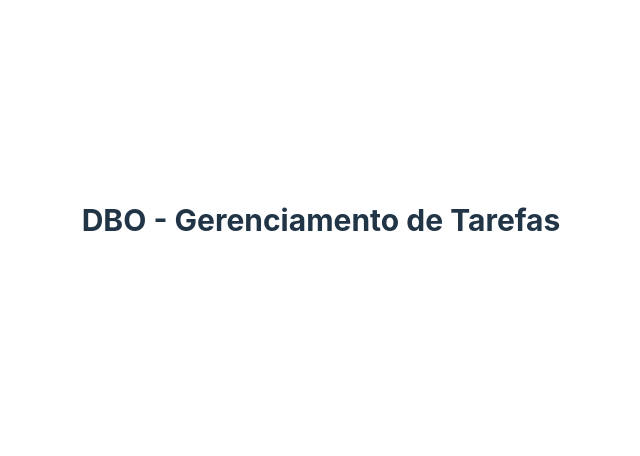
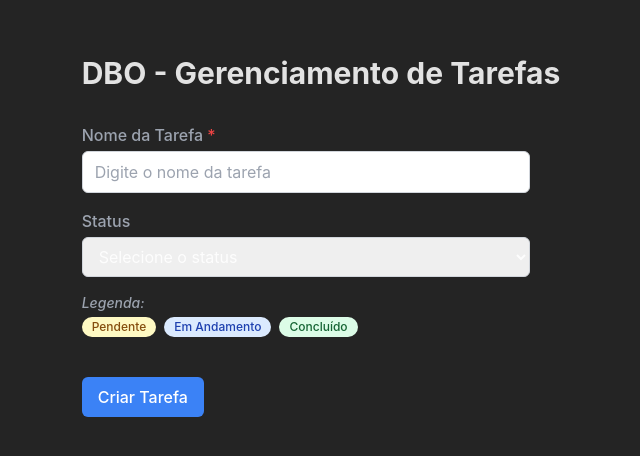
Before and after one commit to daniel-bueno/gerenciamento-de-tarefas, a Vue app: page / in a window 1280 px wide. Shown: the part 164-620 px from the top of the page, without its empty margins (319-959 px from the left). Built offline with nearby package versions, Linux system fonts and the light colour scheme.

Commit message:
feat(components): adicionando alguns componentes moleculares

```diff
--- a/src/App.vue
+++ b/src/App.vue
@@ -1,12 +1,64 @@
 <template>
   <div class="container mx-auto px-4 py-8">
     <h1 class="text-3xl font-bold mb-8">DBO - Gerenciamento de Tarefas</h1>
-    <!-- Seus componentes serão adicionados aqui -->
+
+    <div class="space-y-4 max-w-md">
+      <BaseInput
+          id="task-name"
+          v-model="taskName"
+          label="Nome da Tarefa"
+          placeholder="Digite o nome da tarefa"
+          required
+      />
+
+      <BaseSelect
+          id="task-status"
+          v-model="taskStatus"
+          label="Status"
+          :options="statusOptions"
+          placeholder="Selecione o status"
+      />
+
+      <div>
+        <i class="block text-sm font-medium text-gray-400 mb-1">Legenda:</i>
+        <div class="flex gap-2">
+          <BaseTag variant="pending">Pendente</BaseTag>
+          <BaseTag variant="in_progress">Em Andamento</BaseTag>
+          <BaseTag variant="completed">Concluído</BaseTag>
+        </div>
+      </div>
+    </div>
+
+    <BaseButton variant="primary" class="mt-10">
+      {{ (isEditing ? 'Editar' : 'Criar') + ' Tarefa' }}
+    </BaseButton>
   </div>
 </template>
 
 <script>
+import BaseInput from './components/atoms/BaseInput.vue'
+import BaseSelect from './components/atoms/BaseSelect.vue'
+import BaseTag from './components/atoms/BaseTag.vue'
+import BaseButton from './components/atoms/BaseButton.vue'
+
 export default {
-  name: 'App'
+  name: 'App',
+  components: {
+    BaseInput,
+    BaseSelect,
+    BaseTag,
+    BaseButton
+  },
+  data() {
+    return {
+      taskName: '',
+      taskStatus: '',
+      statusOptions: [
+        {value: 'pending', label: 'Pendente'},
+        {value: 'in_progress', label: 'Em Andamento'},
+        {value: 'completed', label: 'Concluído'}
+      ]
+    }
+  }
 }
 </script>
--- a/src/components/HelloWorld.vue
+++ /dev/null
@@ -1,43 +0,0 @@
-<script setup>
-import { ref } from 'vue'
-
-defineProps({
-  msg: String,
-})
-
-const count = ref(0)
-</script>
-
-<template>
-  <h1>{{ msg }}</h1>
-
-  <div class="card">
-    <button type="button" @click="count++">count is {{ count }}</button>
-    <p>
-      Edit
-      <code>components/HelloWorld.vue</code> to test HMR
-    </p>
-  </div>
-
-  <p>
-    Check out
-    <a href="https://vuejs.org/guide/quick-start.html#local" target="_blank"
-      >create-vue</a
-    >, the official Vue + Vite starter
-  </p>
-  <p>
-    Learn more about IDE Support for Vue in the
-    <a
-      href="https://vuejs.org/guide/scaling-up/tooling.html#ide-support"
-      target="_blank"
-      >Vue Docs Scaling up Guide</a
-    >.
-  </p>
-  <p class="read-the-docs">Click on the Vite and Vue logos to learn more</p>
-</template>
-
-<style scoped>
-.read-the-docs {
-  color: #888;
-}
-</style>
--- /dev/null
+++ b/src/components/atoms/BaseInput.vue
@@ -0,0 +1,62 @@
+<template>
+  <div class="flex flex-col gap-1">
+    <label v-if="label" :for="id" class="font-medium text-gray-400">
+      {{ label }}
+      <span v-if="required" class="text-red-500">*</span>
+    </label>
+
+    <input
+        :id="id"
+        :value="modelValue"
+        :type="type"
+        :placeholder="placeholder"
+        :required="required"
+        :disabled="disabled"
+        class="px-3 py-2 border border-gray-300 rounded-md focus:outline-none focus:ring-2 focus:ring-blue-500 disabled:bg-gray-100 disabled:cursor-not-allowed"
+        @input="$emit('update:modelValue', $event.target.value)"
+    >
+
+    <span v-if="error" class="text-sm text-red-500">{{ error }}</span>
+  </div>
+</template>
+
+<script>
+export default {
+  name: 'BaseInput',
+  props: {
+    modelValue: {
+      type: [String, Number],
+      default: ''
+    },
+    label: {
+      type: String,
+      default: ''
+    },
+    id: {
+      type: String,
+      required: true
+    },
+    type: {
+      type: String,
+      default: 'text'
+    },
+    placeholder: {
+      type: String,
+      default: ''
+    },
+    required: {
+      type: Boolean,
+      default: false
+    },
+    disabled: {
+      type: Boolean,
+      default: false
+    },
+    error: {
+      type: String,
+      default: ''
+    }
+  },
+  emits: ['update:modelValue']
+}
+</script>
--- /dev/null
+++ b/src/components/atoms/BaseSelect.vue
@@ -0,0 +1,72 @@
+<template>
+  <div class="flex flex-col gap-1">
+    <label v-if="label" :for="id" class="font-medium text-gray-400">
+      {{ label }}
+      <span v-if="required" class="text-red-500">*</span>
+    </label>
+
+    <select
+        :id="id"
+        :value="modelValue"
+        :required="required"
+        :disabled="disabled"
+        class="px-3 py-2 border border-gray-300 rounded-md focus:outline-none focus:ring-2 focus:ring-blue-500 disabled:bg-gray-100 disabled:cursor-not-allowed"
+        @change="$emit('update:modelValue', $event.target.value)"
+    >
+      <option v-if="placeholder" value="">{{ placeholder }}</option>
+      <option
+          v-for="option in options"
+          :key="option.value"
+          :value="option.value"
+      >
+        {{ option.label }}
+      </option>
+    </select>
+
+    <span v-if="error" class="text-sm text-red-500">{{ error }}</span>
+  </div>
+</template>
+
+<script>
+export default {
+  name: 'BaseSelect',
+  props: {
+    modelValue: {
+      type: [String, Number],
+      default: ''
+    },
+    label: {
+      type: String,
+      default: ''
+    },
+    id: {
+      type: String,
+      required: true
+    },
+    options: {
+      type: Array,
+      required: true,
+      validator: (options) => options.every(option =>
+          'value' in option && 'label' in option
+      )
+    },
+    placeholder: {
+      type: String,
+      default: ''
+    },
+    required: {
+      type: Boolean,
+      default: false
+    },
+    disabled: {
+      type: Boolean,
+      default: false
+    },
+    error: {
+      type: String,
+      default: ''
+    }
+  },
+  emits: ['update:modelValue']
+}
+</script>
--- /dev/null
+++ b/src/components/atoms/BaseTag.vue
@@ -0,0 +1,26 @@
+<template>
+  <span
+      class="inline-flex items-center px-2.5 py-0.5 rounded-full text-xs font-medium"
+      :class="[
+      variant === 'pending' ? 'bg-yellow-100 text-yellow-800' :
+      variant === 'in_progress' ? 'bg-blue-100 text-blue-800' :
+      variant === 'completed' ? 'bg-green-100 text-green-800' :
+      'bg-gray-100 text-gray-800'
+    ]"
+  >
+    <slot></slot>
+  </span>
+</template>
+
+<script>
+export default {
+  name: 'BaseTag',
+  props: {
+    variant: {
+      type: String,
+      default: 'default',
+      validator: value => ['pending', 'in_progress', 'completed', 'default'].includes(value)
+    }
+  }
+}
+</script>
--- a/src/style.css
+++ b/src/style.css
@@ -17,15 +17,6 @@
   -moz-osx-font-smoothing: grayscale;
 }
 
-a {
-  font-weight: 500;
-  color: #646cff;
-  text-decoration: inherit;
-}
-a:hover {
-  color: #535bf2;
-}
-
 body {
   margin: 0;
   display: flex;
@@ -34,50 +25,8 @@ body {
   min-height: 100vh;
 }
 
-h1 {
-  font-size: 3.2em;
-  line-height: 1.1;
-}
-
-button {
-  border-radius: 8px;
-  border: 1px solid transparent;
-  padding: 0.6em 1.2em;
-  font-size: 1em;
-  font-weight: 500;
-  font-family: inherit;
-  background-color: #1a1a1a;
-  cursor: pointer;
-  transition: border-color 0.25s;
-}
-button:hover {
-  border-color: #646cff;
-}
-button:focus,
-button:focus-visible {
-  outline: 4px auto -webkit-focus-ring-color;
-}
-
-.card {
-  padding: 2em;
-}
-
 #app {
   max-width: 1280px;
   margin: 0 auto;
   padding: 2rem;
-  text-align: center;
 }
-
-@media (prefers-color-scheme: light) {
-  :root {
-    color: #213547;
-    background-color: #ffffff;
-  }
-  a:hover {
-    color: #747bff;
-  }
-  button {
-    background-color: #f9f9f9;
-  }
-}
```
